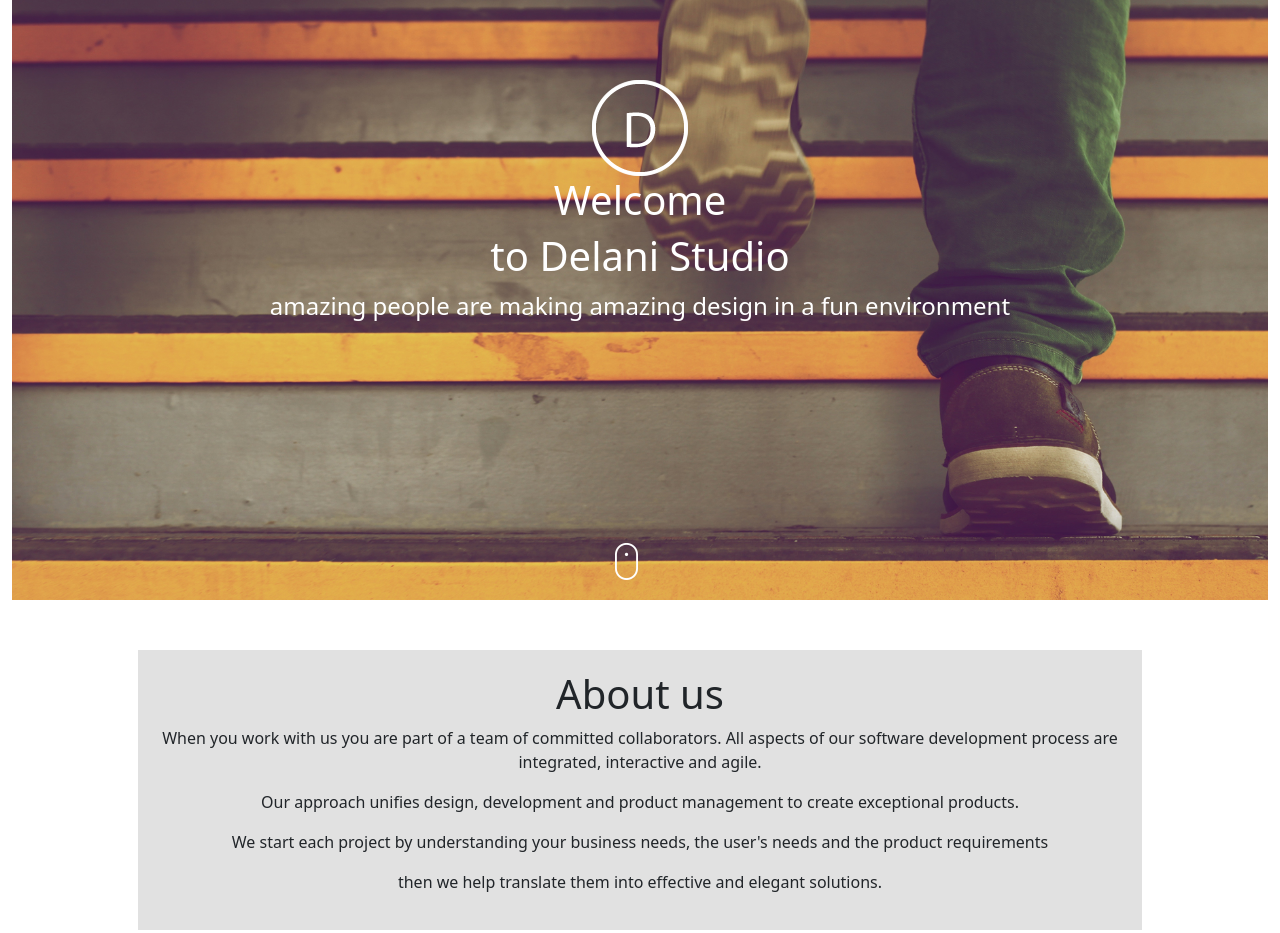
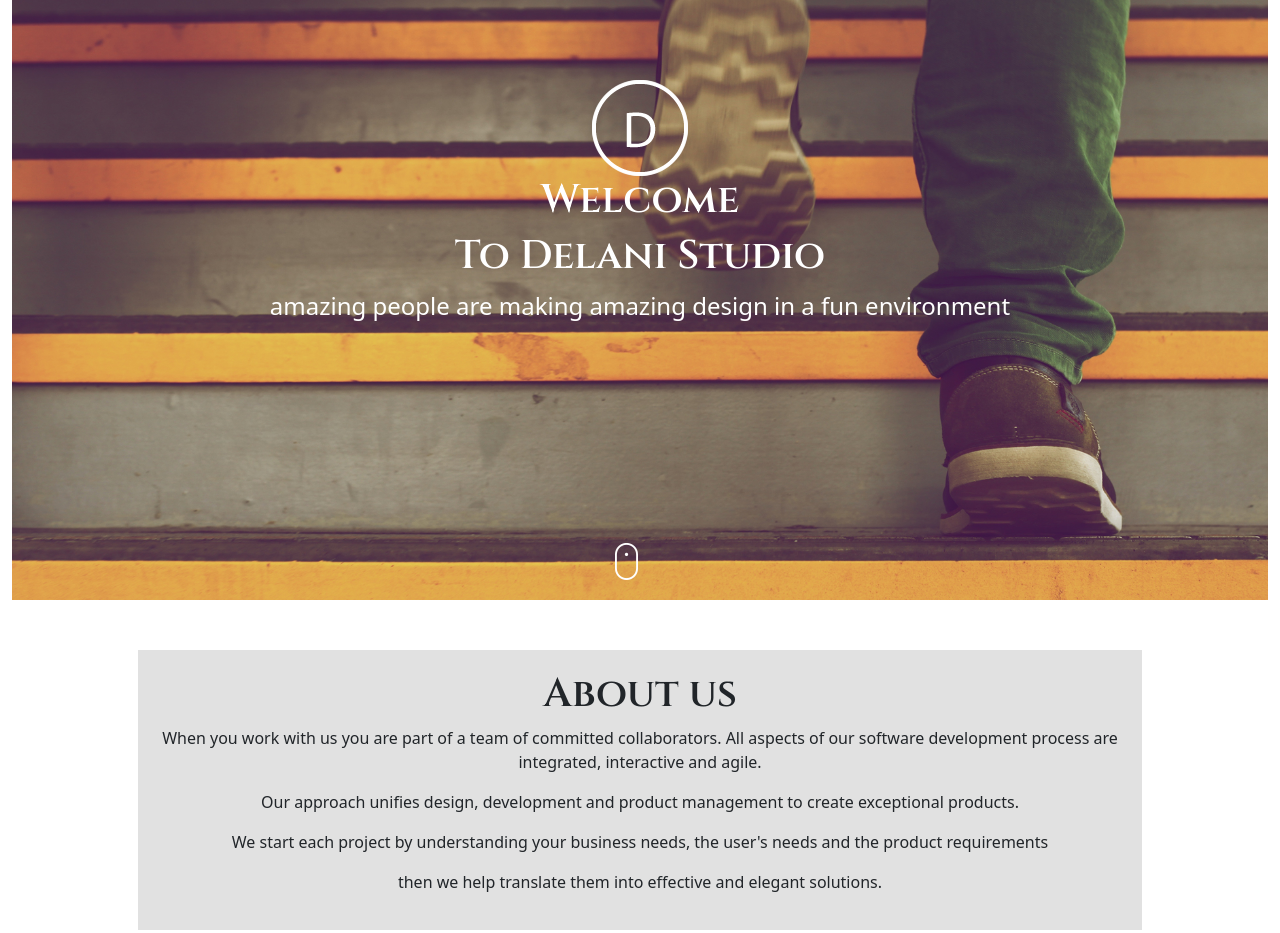
Before and after one commit to bensammwaniki/Delani-studio, a plain HTML site: page index.html in a window 1280 px wide. Shown: the top 933 px of the page. Drawn offline with nearby package versions, Linux system fonts and the light colour scheme.

Commit message:
added h1 google fonts

```diff
--- a/index.html
+++ b/index.html
@@ -15,7 +15,7 @@
             <div class="banner_info">
                 <img src="assets/logo/logo.png" alt="">
                 <h1>Welcome</h1>
-                <h1>to Delani Studio</h1>
+                <h1>To Delani Studio</h1>
                 <p>amazing people are making amazing design in a fun environment</p>
             </div>
             <div class="mouse">
--- a/style.css
+++ b/style.css
@@ -1,5 +1,8 @@
+@import url('https://fonts.googleapis.com/css2?family=Cinzel:wght@600&display=swap');
 
-
+body h1{
+    font-family: 'Cinzel', serif;
+}
 .banner{
     width: 100%;
     height: 600px;
```
